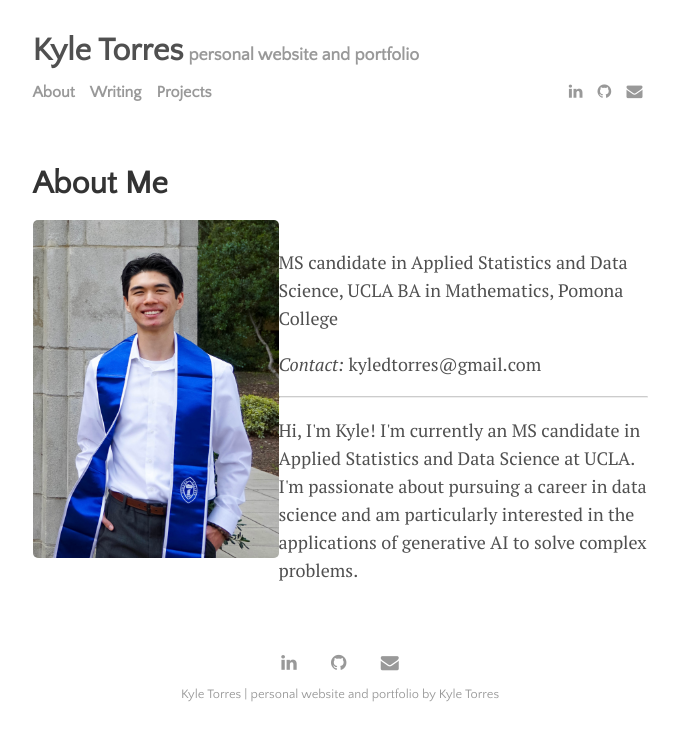
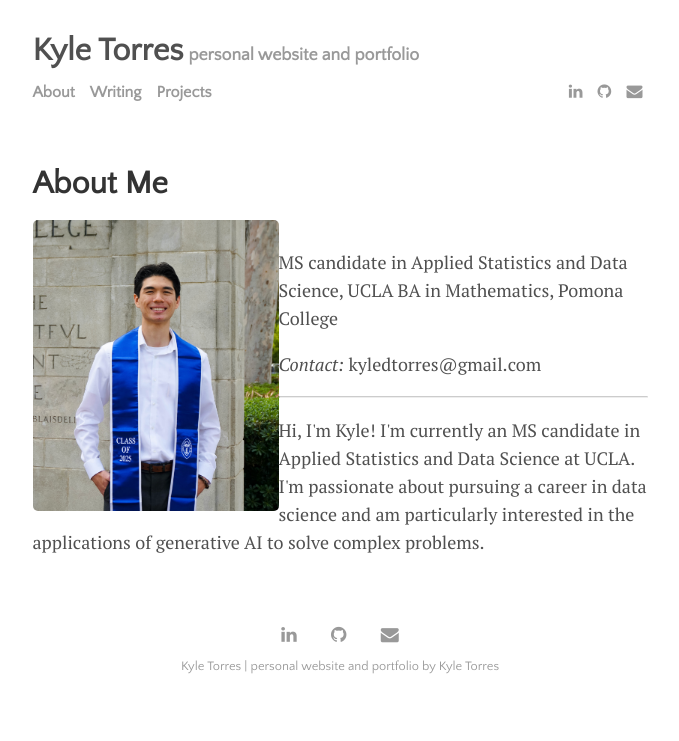
Before and after one commit to kyledtorres/kyledtorres.github.io, a Jekyll site: the page built from menu/about.md, in a window 1280 px wide. Shown: the top 741 px of the page, without its empty margins (300-979 px from the left). Built offline with Jekyll 4.4.1, drawn with Linux system fonts in a browser that asks for light colours.

Commit message:
Update about.md

```diff
--- a/menu/about.md
+++ b/menu/about.md
@@ -7,7 +7,7 @@ image: Full Body Picture.jpg
 
 <div class="row">
     <div class="four columns">
-        <img align="left" src="{{ site.url }}/images/Full Body Picture.jpg" alt="Photo" width="40%">
+        <img align="left" src="{{ site.url }}/images/Grad picture.jpg" alt="Photo" width="40%">
     </div>
     <div class="eight columns">
 	  <br>
```
